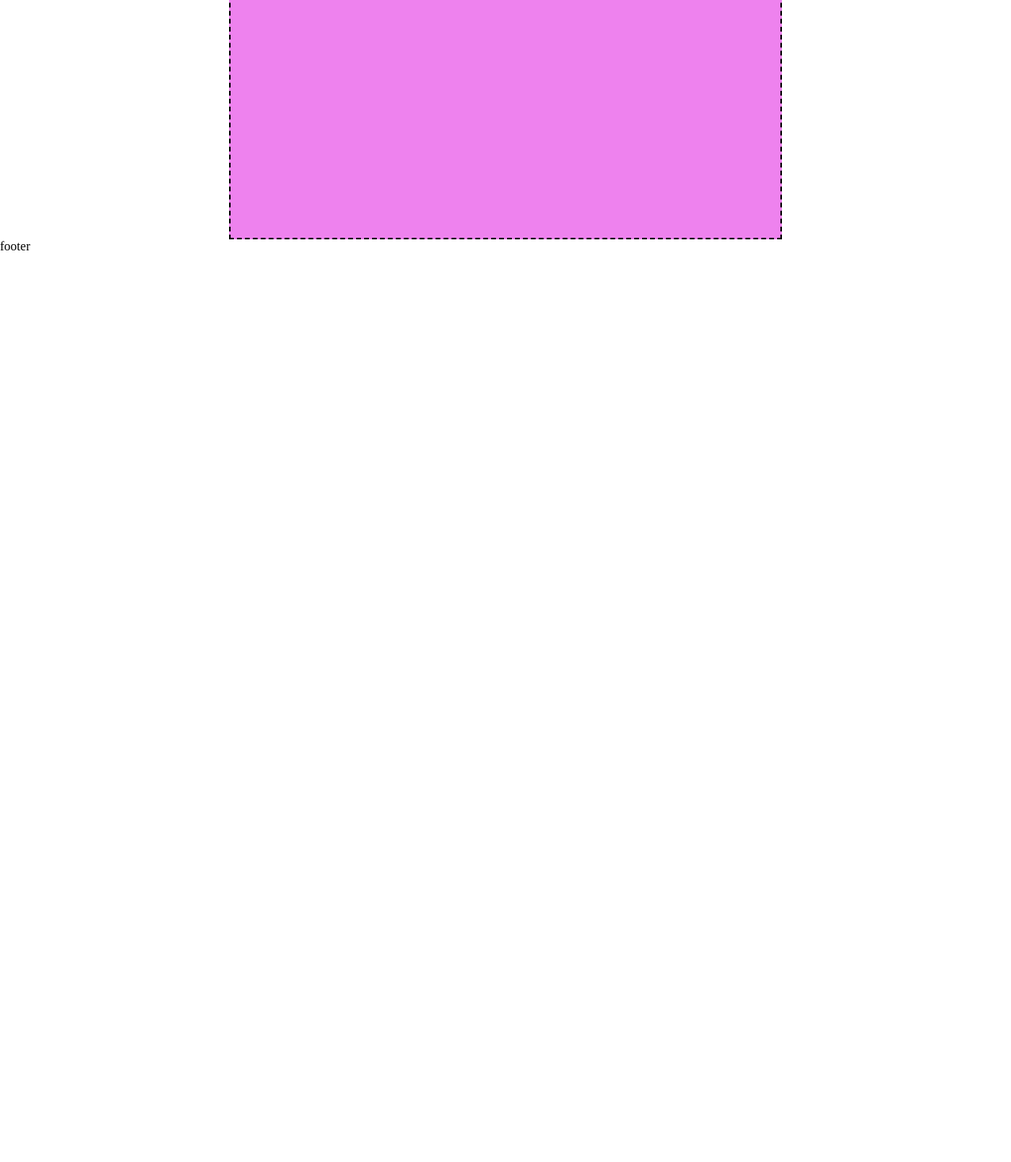
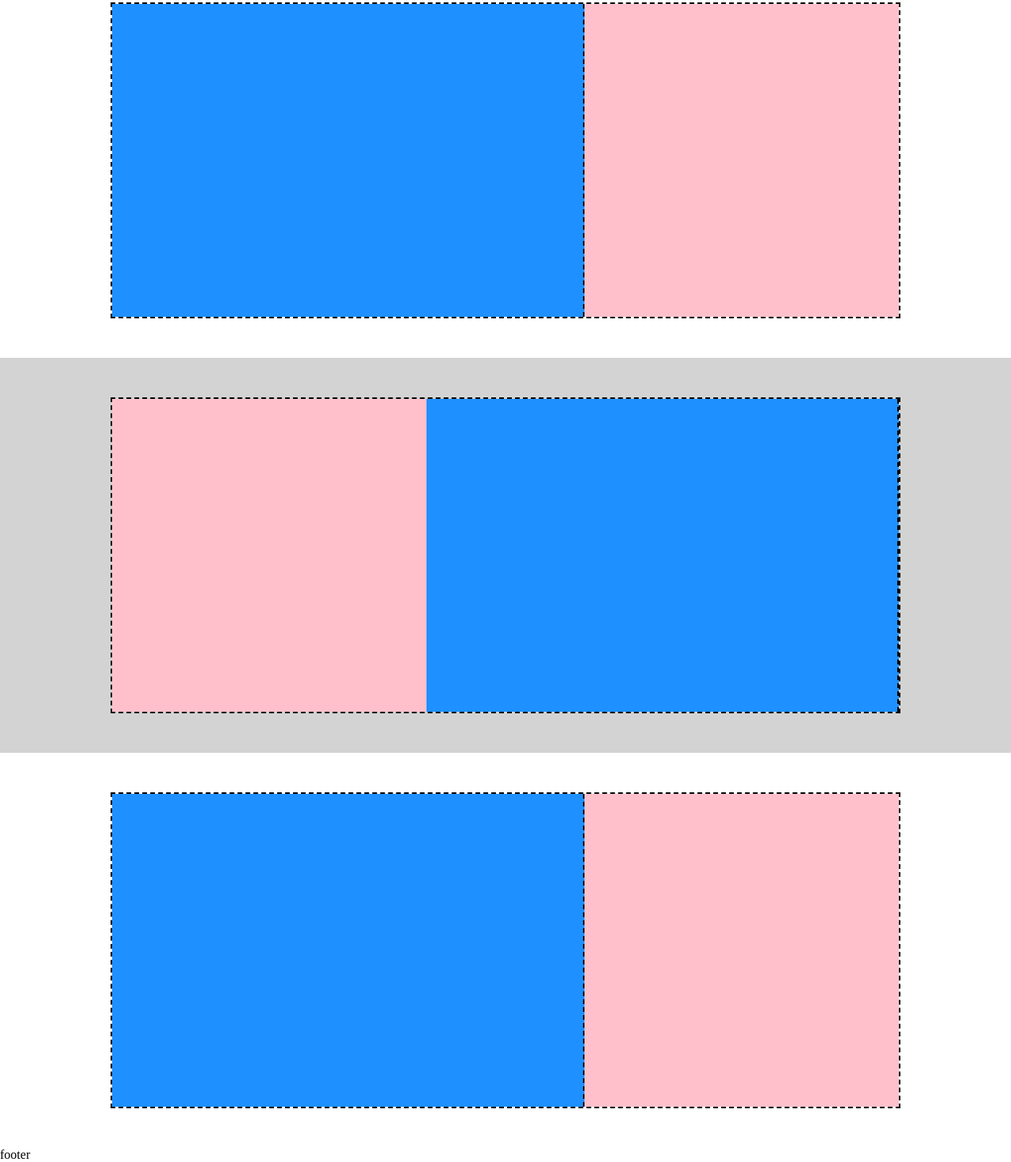
Before and after one commit to theguffs/htmlcss-struttura-discord, a plain HTML site: page index.html in a window 1280 px wide. Shown: the part 509-1980 px from the top of the page at 79% size. Before the commit the page ends 830 px from the top, so only its background shows below. Drawn offline with Linux system fonts and the light colour scheme.

Commit message:
parte bianca con all'interno rettangolo azzurro e rosa

```diff
--- a/index.html
+++ b/index.html
@@ -9,7 +9,7 @@
     <body>
         <!-- header -->
         <header>
-            <div class="container header">
+            <div class="container-header">
                 <div class="text sinistra">
                     logo
                 </div>
@@ -28,11 +28,32 @@
                 <div class="fucsia">
                 </div>
             </div>
-        <!--parte bianca con all'interno rettangolo azzurro e rosa-->
+        <!--parte bianca con all'interno rettangolo azzurro e rosa N1-->
         <div class="bianco">
-            <div class="fucsia">
+            <div class="container">
+                <div class="azzurro">
+                </div>
+                <div class="rosa">
+                </div>
+            </div>
+        <!--parte grigia con all'interno rettangolo azzurro e rosa-->
+        </div>
+        <div class="grigio">
+            <div class="container">
+                <div class="rosa">
+                </div>
+                <div class="azzurro">
+                </div>
             </div>
         </div>
+        <!--parte bianca con all'interno rettangolo azzurro e rosa N2-->
+        <div class="bianco">
+            <div class="container">
+                <div class="azzurro">
+                </div>
+                <div class="rosa">
+                </div>
+            </div>
         </main>
         <footer>
             footer
--- a/style.css
+++ b/style.css
@@ -9,13 +9,12 @@ header{
     background-color: rgb(173, 216, 230);
     padding: 15px;
 }
-.container{
+
+.container-header{
+    background-color: rgb(218, 165, 32);
+    display: flex;
     width: 1000px;
     margin: auto;
-}
-.header{
-    background-color: rgb(218, 165, 32);
-    display: flex;
 }
 .text{
     border:dashed 2px black;
@@ -48,3 +47,28 @@ header{
     border:dashed 2px black;
 }
 /*parte bianca con all'interno rettangolo azzurro e rosa*/
+.bianco{
+    height: 500px;
+    display: flex;
+}
+.container{
+    width: 1000px;
+    height: 400px;
+    margin: auto;
+    border:dashed 2px black;
+    display: flex;
+}
+.azzurro{
+    width: 60%;
+    background-color: rgb(30, 144, 255);
+    border-right: dashed 2px black;
+}
+.rosa{
+    width: 40%;
+    background-color: rgb(255, 192, 203);
+}
+.grigio{
+    background-color: rgb(211, 211, 211);
+    height: 500px;
+    display: flex;
+}
```
